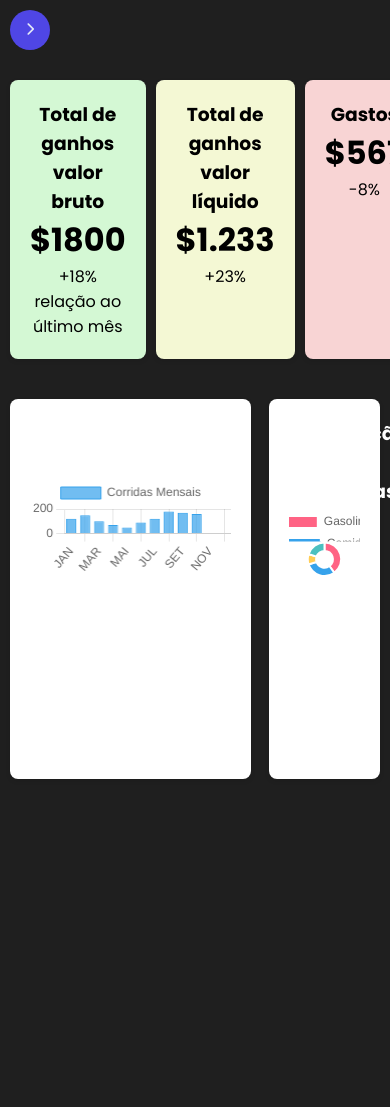
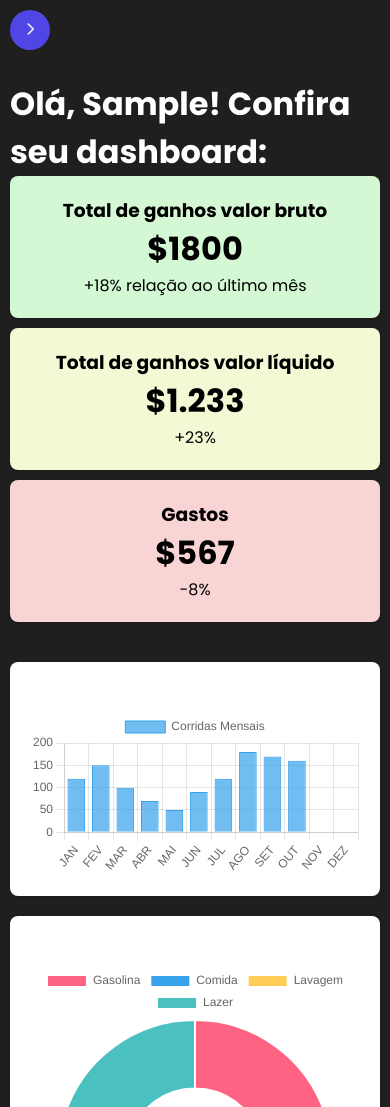
Before and after one commit to GdsBielz/tcc-faculdade, a Flask app: page /dashboard in a window 390 px wide. Run offline with Flask 3, Linux system fonts and the light colour scheme; the visitor is signed in with stand-in values (Sample User, id 1).

Commit message:
responsividade dashboard

```diff
--- a/templates/base.html
+++ b/templates/base.html
@@ -32,18 +32,19 @@
                         Home
                     </span>
                 </li>
+                <li class="side-item" onclick="window.location.href='/dashboard'">
+                    <i class="fa-solid fa-chart-line" style="color: white;"></i>
+                    <span class="item-description">
+                        Dashboard
+                    </span>
+                </li>
                 <li class="side-item" onclick="window.location.href='/metas'">
                     <i class="fa-solid fa-receipt" style="color: white;"></i>
                     <span class="item-description">
                         Metas
                     </span>
                 </li>
-                <li class="side-item" onclick="window.location.href='/dashboard'">
-                    <i class="fa-solid fa-chart-line" style="color: white;"></i>
-                    <span class="item-description">
-                        Dashboard
-                    </span>
-                </li>
+
                 <li class="side-item" onclick="window.location.href='/conta'">
                     <i class="fa-solid fa-user" style="color: white;"></i>
                     <span class="item-description">
--- a/templates/dashboard.html
+++ b/templates/dashboard.html
@@ -1,7 +1,7 @@
 {% extends 'base.html' %}
 
 {% block body %}
-<!-- <h1>Olá, {{nomeUsuario}}!</h1> -->
+<h1>Olá, {{nomeUsuario}}! Confira seu dashboard:</h1>
 <div class="dashboard">
     <div class="cards">
         <div class="card" style="background-color: #d4f8d4;">
@@ -32,6 +32,21 @@
     </div>
 </div>
 <style>
+    @media (max-width: 768px) {
+        .charts{
+            flex-direction: column !important;
+        }
+        .cards{
+            flex-direction: column;
+        }
+        .pizza{
+            width: 100% !important;
+
+        }
+        .barra{
+            width: 100% !important;
+        }
+    }
     .dashboard {
         display: flex;
         flex-direction: column;
@@ -75,7 +90,6 @@
     }
     .charts{
         display: flex;
-        flex-direction: row;
         width: 100%;
         justify-content: space-between;
         height: 400px;
--- a/templates/home.html
+++ b/templates/home.html
@@ -1,7 +1,7 @@
 {% extends 'base.html' %}
 
 {% block body %}
-<h2>Olá!, {{ nomeUsuario }}!</h2>
+<h2>Olá!, {{ nomeUsuario }}! Bem vindo!</h2>
 
 <div class="divMestre">
     <div class="metade1" id="metade1">
--- a/templates/metas.html
+++ b/templates/metas.html
@@ -1,7 +1,7 @@
 {% extends 'base.html' %}
 
 {% block body %}
-<h2>Olá!, {{ nomeUsuario }}!</h2>
+<h2>Olá!, {{ nomeUsuario }}! Essas são suas metas:</h2>
 <div class="containerMetas">
     <button class="btnMeta" onclick="toggleAddMeta()">Adicionar Meta</button>
     <div id="addMetaForm" style="display: none;">
```
